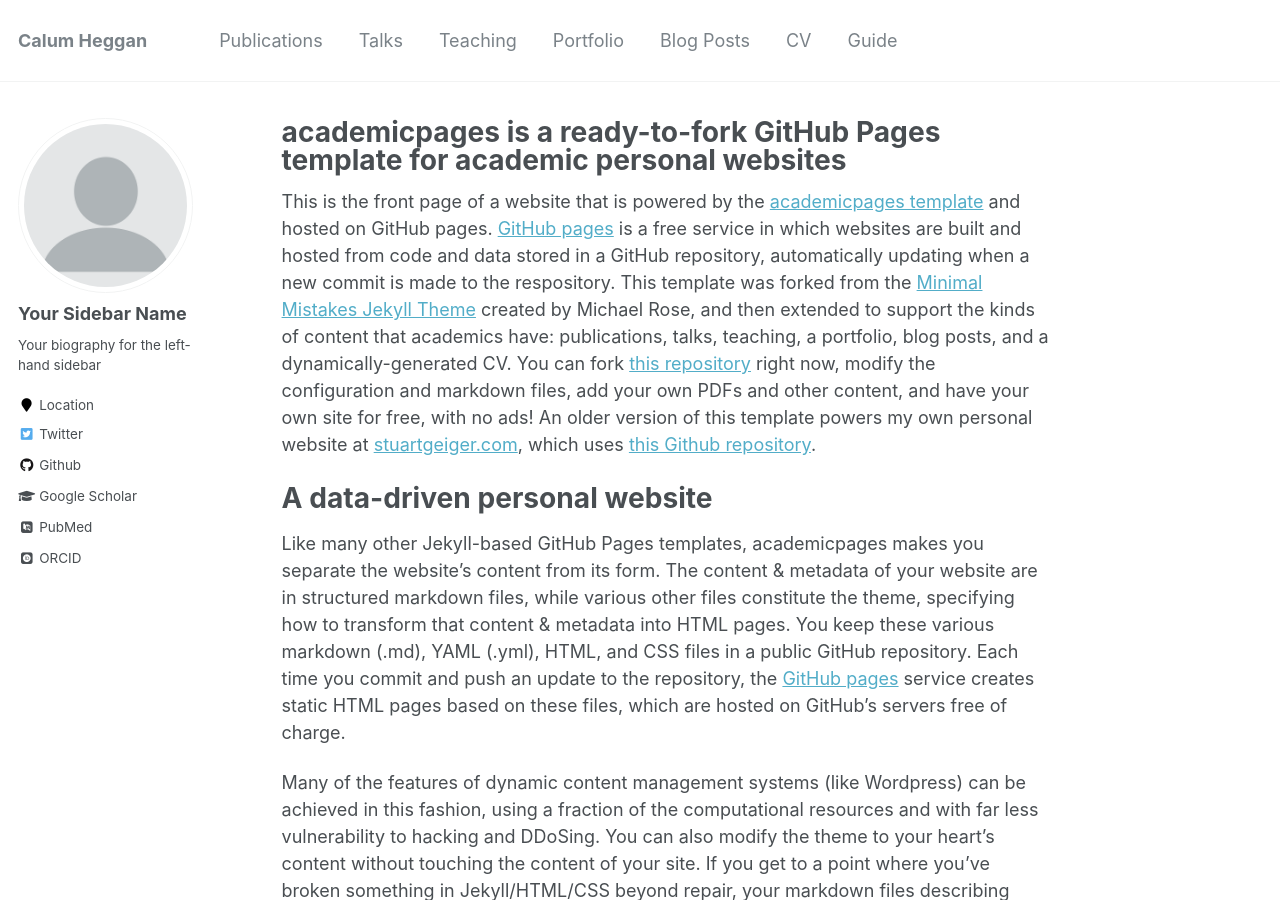
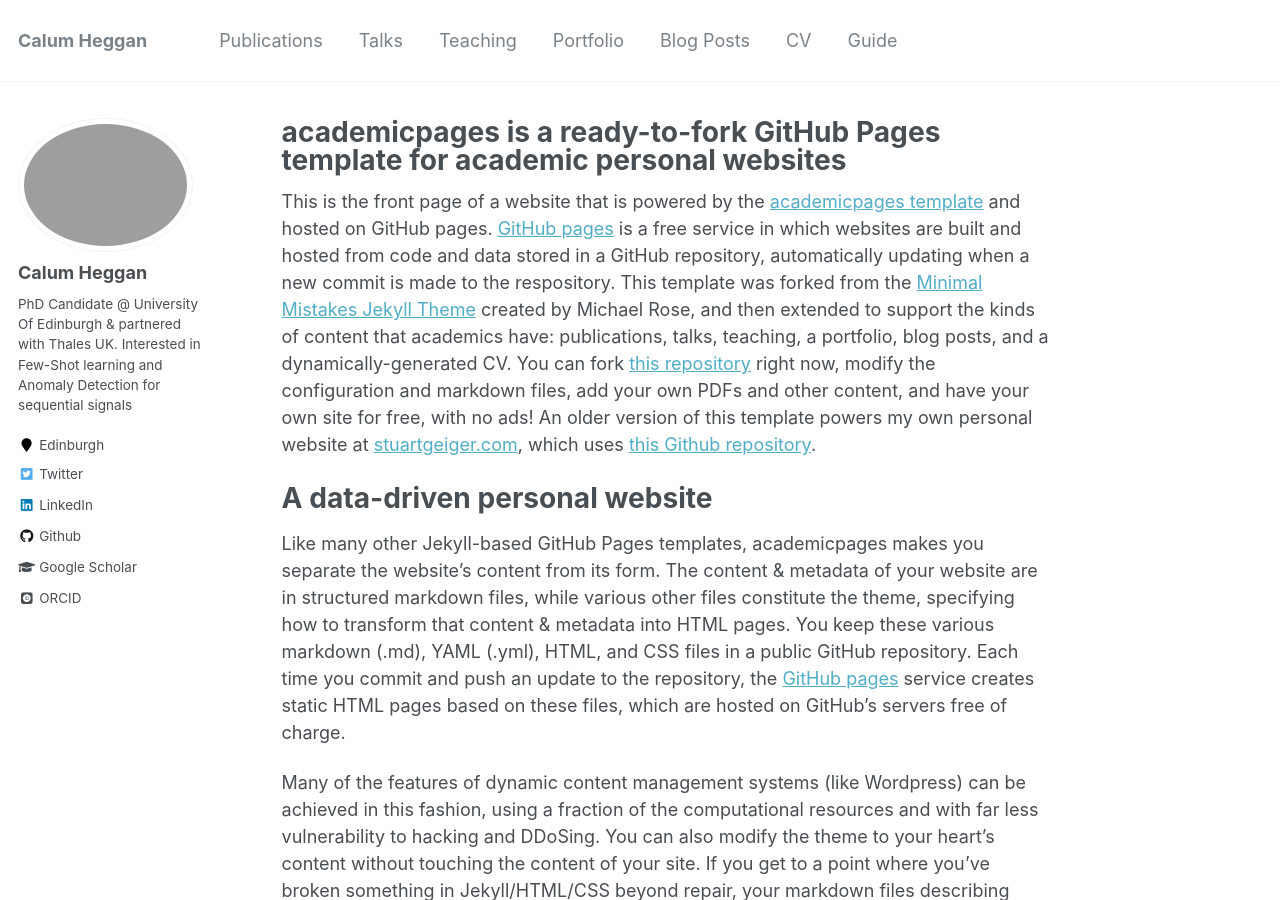
Before and after one commit to CHeggan/CHeggan.github.io, a Jekyll site: the page built from _pages/about.md, in a window 1280 px wide and 900 px high. Built offline with Jekyll 4.4.1, drawn with Linux system fonts in a browser that asks for light colours; some web fonts are replaced.

Commit message:
Update _config.yml

```diff
--- a/_config.yml
+++ b/_config.yml
@@ -10,7 +10,7 @@ locale                   : "en-UK"
 title                    : "Calum Heggan"
 title_separator          : "-"
 name                     : &name "Calum Heggan"
-description              : &description "PhD Candidate @ University Of Edinburgh & partnered with Thales UK. Interested in Few-Shot learning and Anomaly Detection for sequential signals"
+description              : &description "hello"
 url                      : https://CHeggan.github.io # the base hostname & protocol for your site e.g. "https://mmistakes.github.io"
 baseurl                  : "" # the subpath of your site, e.g. "/blog"
 repository               : "CHeggan/CHeggan.github.io"
@@ -80,12 +80,12 @@ analytics:
 
 # Site Author
 author:
-  name             : "Your Sidebar Name"
-  avatar           : "profile.png"
-  bio              : "Your biography for the left-hand sidebar"
-  location         : "Location"
+  name             : "Calum Heggan"
+  avatar           : "profile_pic.png"
+  bio              : "PhD Candidate @ University Of Edinburgh & partnered with Thales UK. Interested in Few-Shot learning and Anomaly Detection for sequential signals"
+  location         : "Edinburgh"
   employer         :
-  pubmed           : "https://www.ncbi.nlm.nih.gov/pubmed/?term=john+snow"
+  pubmed           :
   googlescholar    : "http://yourfullgooglescholarurl.com"
   email            :
   researchgate     :  # example: "https://www.researchgate.net/profile/yourprofile"
@@ -96,20 +96,20 @@ author:
   flickr           :
   facebook         :
   foursquare       :
-  github           : "academicpages"
+  github           : "CHeggan"
   google_plus      :
   keybase          :
   instagram        :
   impactstory      : #"https://profiles.impactstory.org/u/xxxx-xxxx-xxxx-xxxx"
   lastfm           :
-  linkedin         :
-  orcid            : "http://orcid.org/yourorcidurl"
+  linkedin         : "linkedin.com/in/calum-heggan-105a58112"
+  orcid            : "http://orcid.org/0000-0002-5694-1577"
   pinterest        :
   soundcloud       :
   stackoverflow    : # http://stackoverflow.com/users/123456/username
   steam            :
   tumblr           :
-  twitter          : "replacethistwitterhandle"
+  twitter          : "@HegganCalum"
   vine             :
   weibo            :
   xing             :
```
